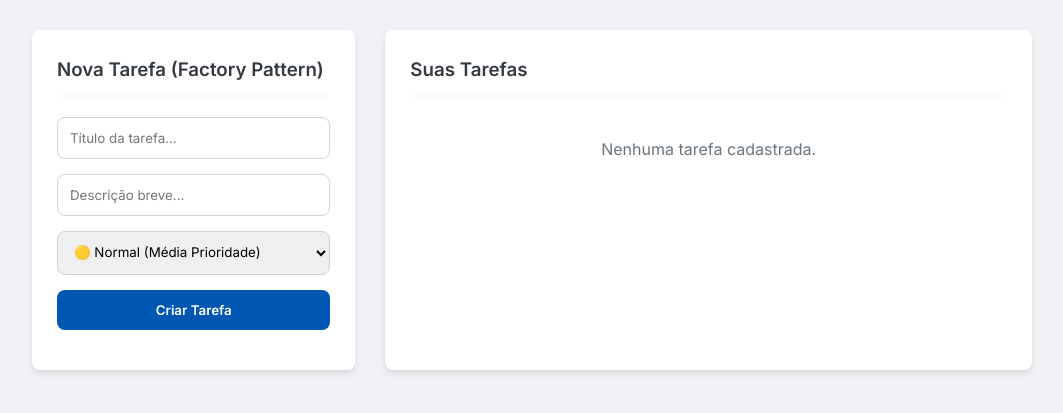
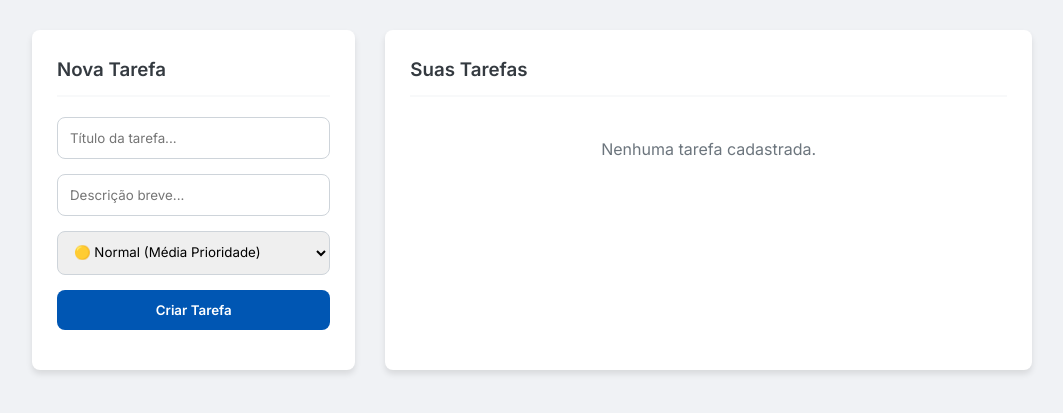
Before and after one commit to EduMattos02/ted-engenharia-software, a Flask app: page / in a window 1280 px wide. Shown: the part 107-520 px from the top of the page, without its empty margins (108-1171 px from the left). Run offline with Flask 3, Linux system fonts and the light colour scheme.

Commit message:
Remove Texto técnico da interface

```diff
--- a/app/templates/index.html
+++ b/app/templates/index.html
@@ -115,7 +115,7 @@
 
         <main class="main-content">
             <section class="section-card">
-                <h3>Nova Tarefa (Factory Pattern)</h3>
+                <h3>Nova Tarefa</h3>
                 <form action="/add" method="POST" class="task-form">
                     <input type="text" name="title" placeholder="Título da tarefa..." required autocomplete="off">
                     <input type="text" name="description" placeholder="Descrição breve..." autocomplete="off">
```
